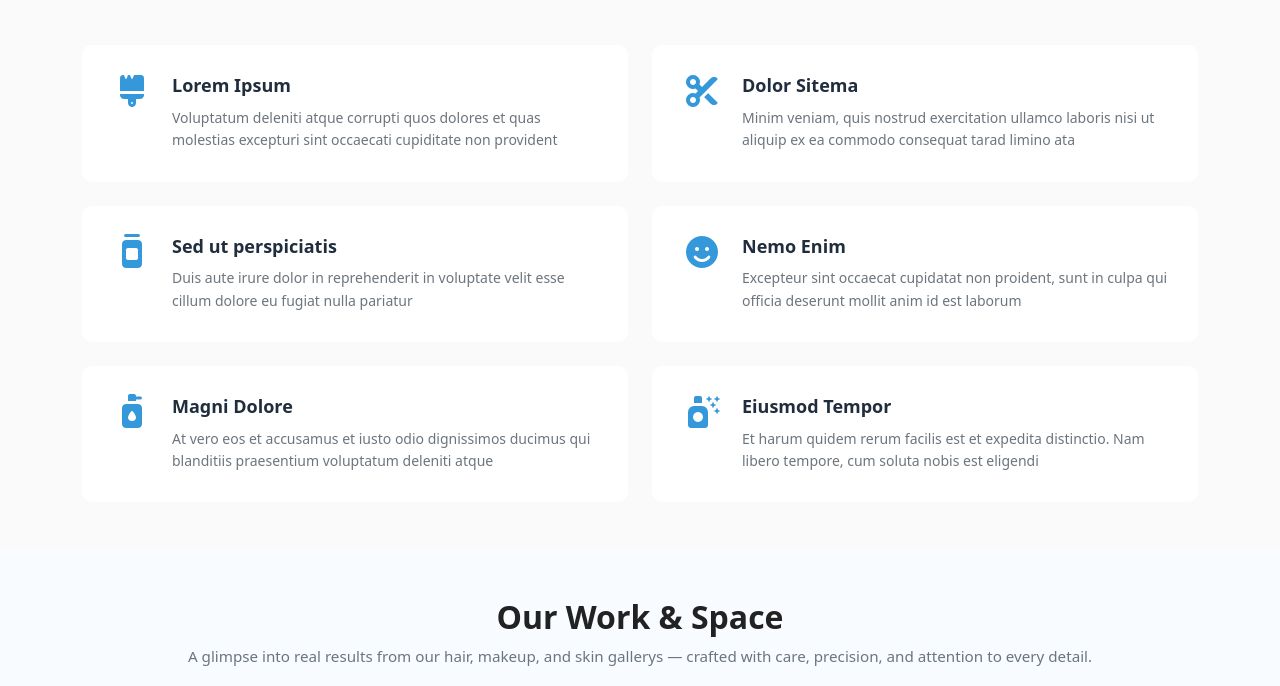
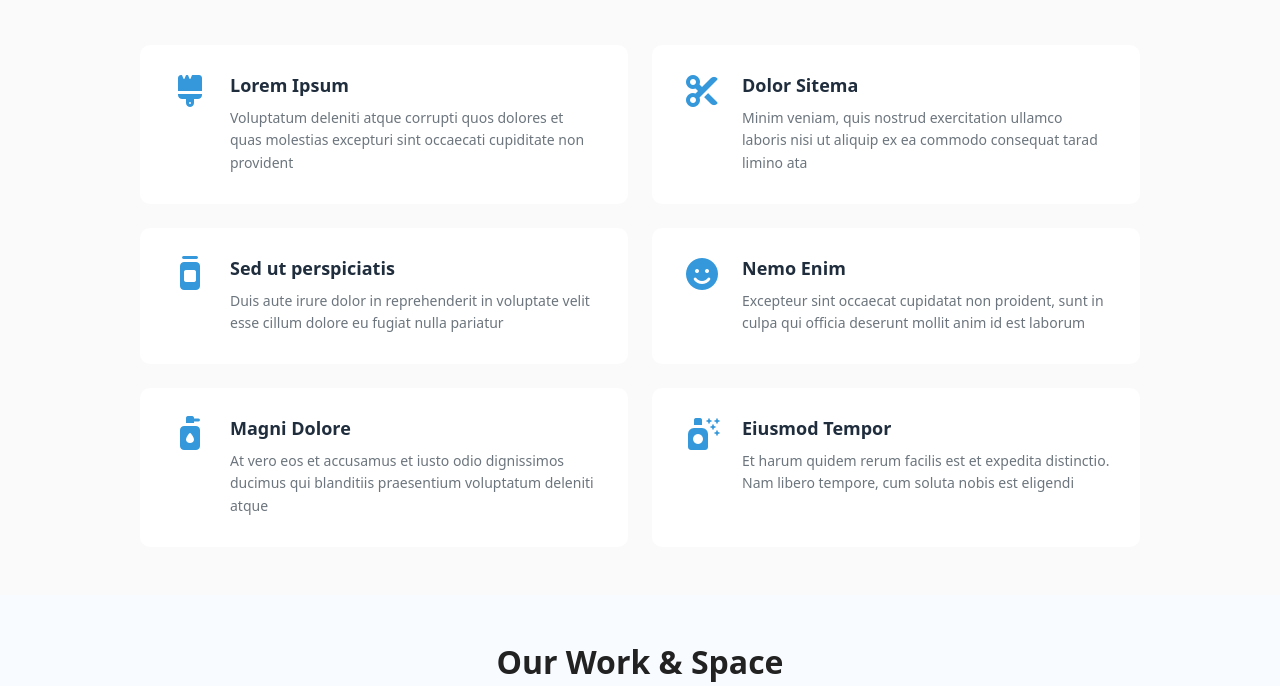
Before and after one commit to MasuMa6410/Beauty-Salon, a plain HTML site: page index.html in a window 1280 px wide. Shown: the part 656-1342 px from the top of the page. Drawn offline with nearby package versions, Linux system fonts and the light colour scheme.

Commit message:
Some changes in the style file are added.

```diff
--- a/Style/style.css
+++ b/Style/style.css
@@ -154,6 +154,10 @@ nav.navbar>.container {
 
 .services.section-bg {
     background-color: #fafafa;
+}
+
+.service-section {
+    max-width: 80%;
 }
 
 
--- a/index.html
+++ b/index.html
@@ -60,7 +60,7 @@
 
 <!--  Services Section  -->
     <section id="services" class="services section-bg py-5">
-      <div class="container">
+      <div class="container service-section">
 
         <div class="text-center mb-5">
           <h2 class="section-title">Services</h2>
```
